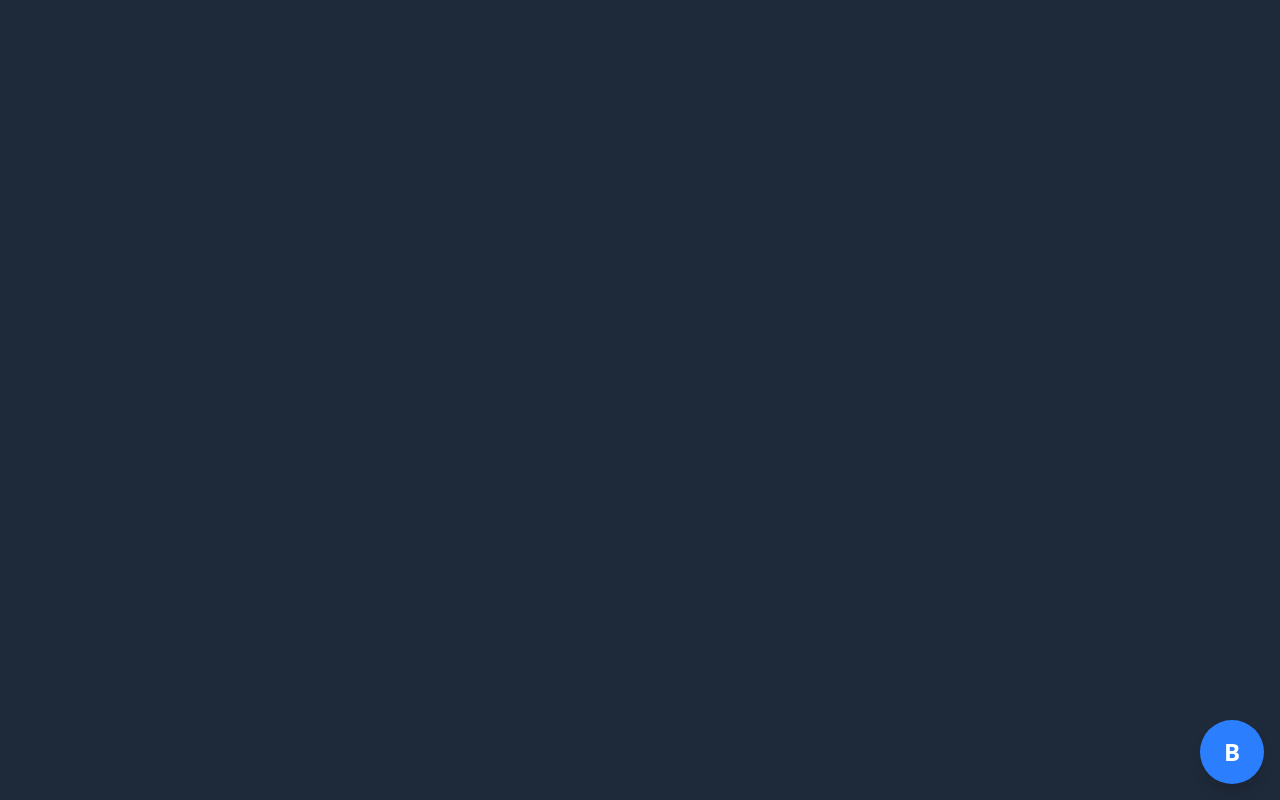
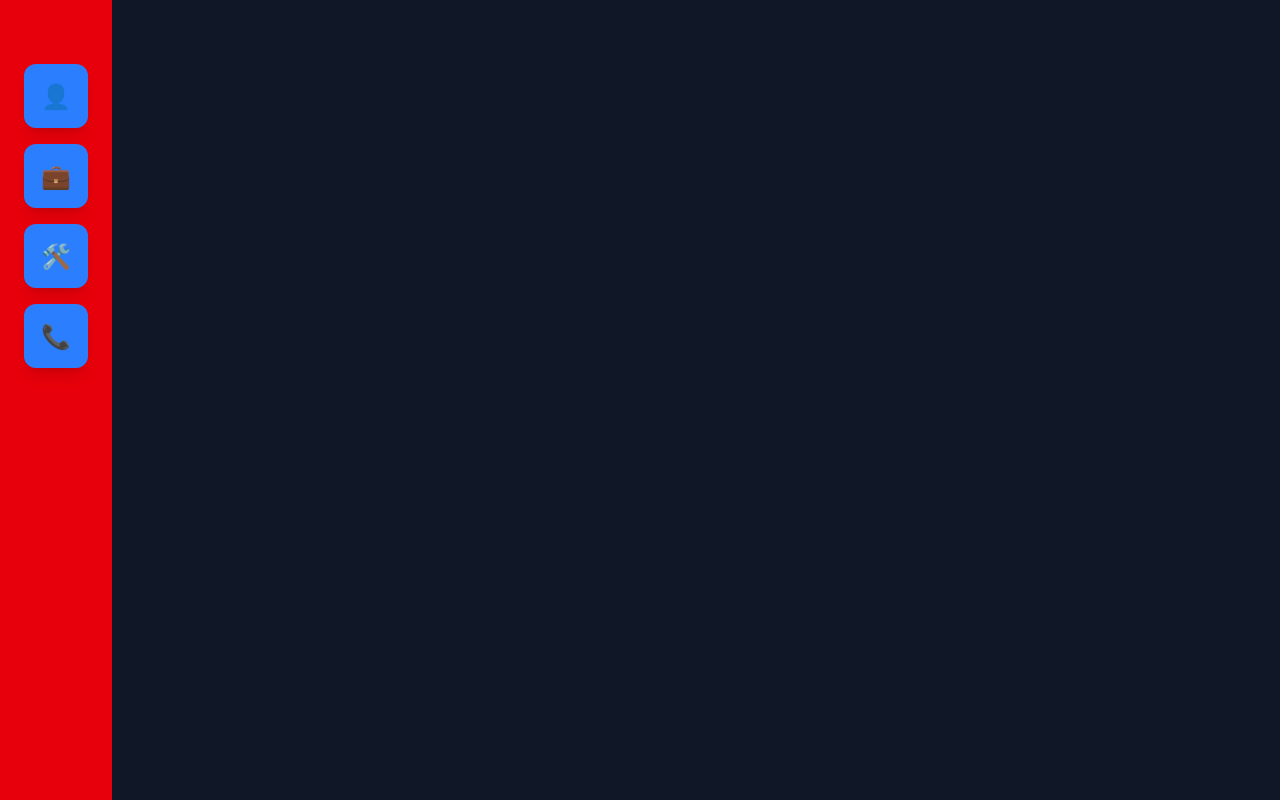
Before and after one commit to FrancoBarberis/Portfolio-Franco, a React (Vite) app: page / in a window 1280 px wide. Built offline with nearby package versions, Linux system fonts and the light colour scheme.

Commit message:
Iconos bubbles

```diff
--- a/src/App.jsx
+++ b/src/App.jsx
@@ -1,11 +1,16 @@
 import Bubble from './components/Bubble';
-import { MainLayout } from './layout';
+import { MainLayout, Sidebar } from './layout';
 
 function App() {
   return (
     <div className="bg-gray-800 min-h-screen min-w-fit">
       <MainLayout>
-        <Bubble />
+        <Sidebar>
+          <Bubble icon={"👤"} tooltip={"Sobre mí"} />
+          <Bubble icon={"💼"} tooltip={"Proyectos"} />
+          <Bubble icon={"🛠️"} tooltip={"Habilidades"} />
+          <Bubble icon={"📞"} tooltip={"Contacto"} />
+        </Sidebar>
       </MainLayout>
     </div>
   );
--- a/src/components/Bubble.jsx
+++ b/src/components/Bubble.jsx
@@ -1,10 +1,8 @@
 
-function Bubble() {
+function Bubble({icon, tooltip}) {
   return (
-    <div className="fixed bottom-4 right-4">
-      <div className="w-16 h-16 bg-blue-500 rounded-full flex items-center justify-center shadow-lg ">
-        <span className="text-white text-2xl font-bold">B</span>
-      </div>
+    <div className="w-16 h-16 bg-blue-500 rounded-xl flex items-center justify-center shadow-lg ">
+      <span className="text-white text-2xl font-bold">{icon}</span>
     </div>
   );
 }
--- a/src/layout/MainLayout.jsx
+++ b/src/layout/MainLayout.jsx
@@ -1,7 +1,7 @@
 
 function MainLayout({ children }) {
   return (
-    <div className="bg-gray-800 min-h-screen w-full">
+    <div className="bg-gray-900 min-h-screen w-full">
       {children}
     </div>
   );
--- a/src/layout/Sidebar.jsx
+++ b/src/layout/Sidebar.jsx
@@ -1,5 +1,11 @@
+import Bubble from "../components/Bubble";
 
-
-
+function Sidebar({ children }) {
+  return (
+    <div className="w-28 flex flex-col items-center gap-4 bg-red-600 text-white h-screen p-4 pt-16">
+      {children}
+    </div>
+  );
+}
 
 export default Sidebar;
--- a/src/layout/index.js
+++ b/src/layout/index.js
@@ -1,4 +1,4 @@
 export { default as MainLayout } from './MainLayout';
-// export { default as Sidebar } from './Sidebar';
+export { default as Sidebar } from './Sidebar';
 // export { default as ChannelSidebar } from './ChannelSidebar';
 // export { default as ChatArea } from './ChatArea';
```
